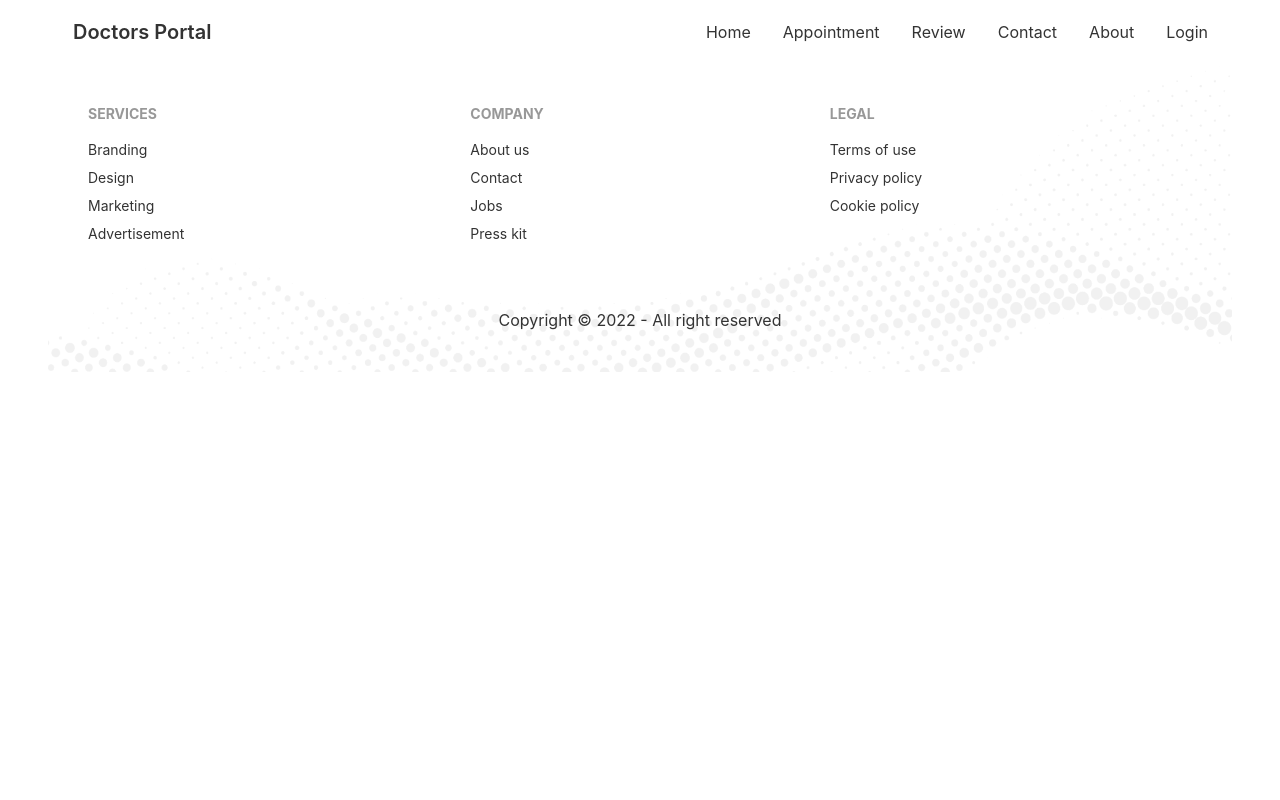
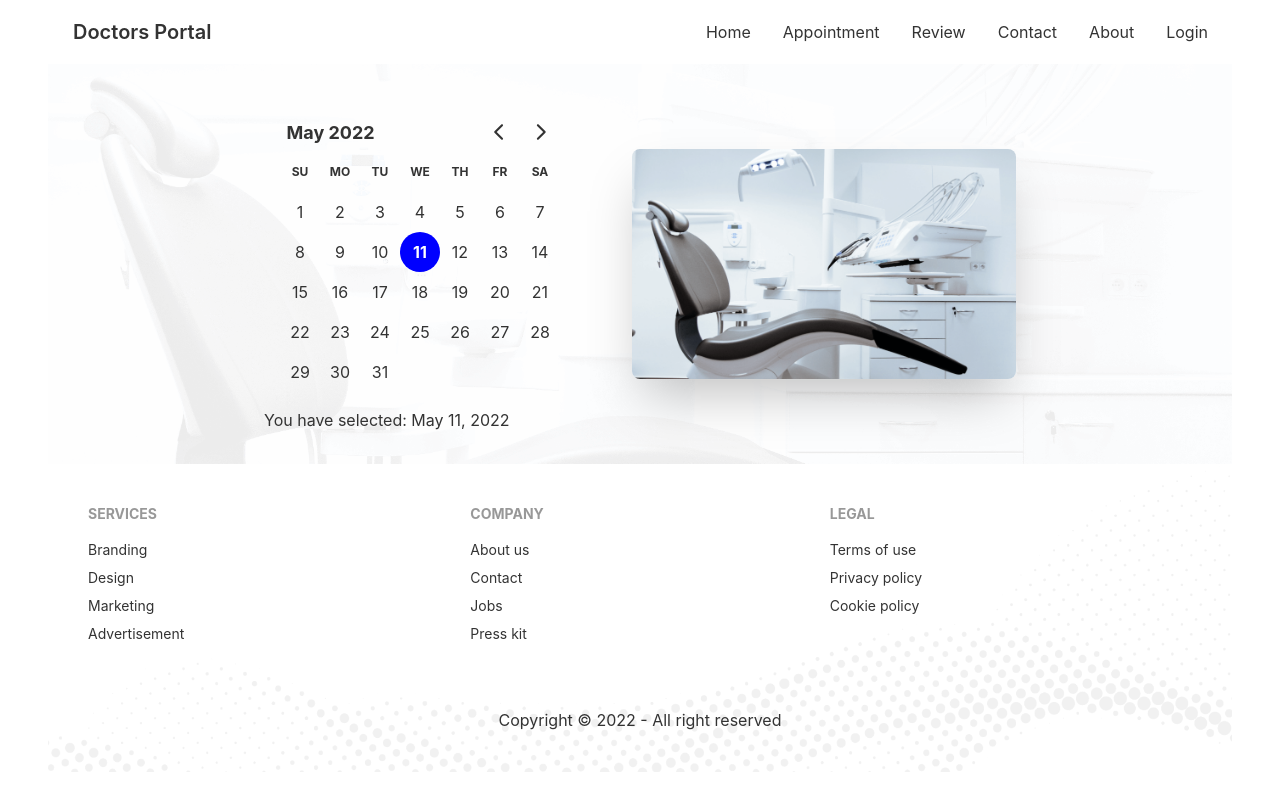
Before and after one commit to rakibul-wdp/doctors-portal, a React (Create React App) app: page /appointment in a window 1280 px wide. Built offline with nearby package versions, Linux system fonts and the light colour scheme.

Commit message:
add day picker in banner

```diff
--- a/package.json
+++ b/package.json
@@ -7,7 +7,9 @@
     "@testing-library/react": "^13.2.0",
     "@testing-library/user-event": "^13.5.0",
     "daisyui": "^2.14.3",
+    "date-fns": "^2.28.0",
     "react": "^18.1.0",
+    "react-day-picker": "^8.0.5",
     "react-dom": "^18.1.0",
     "react-router-dom": "^6.3.0",
     "react-scripts": "5.0.1",
--- a/src/Pages/Appointment/Appointment.js
+++ b/src/Pages/Appointment/Appointment.js
@@ -1,9 +1,11 @@
 import React from 'react';
 import Footer from '../Shared/Footer';
+import AppointmentBanner from './AppointmentBanner';
 
 const Appointment = () => {
   return (
     <div>
+      <AppointmentBanner />
       <Footer />
     </div>
   );
--- /dev/null
+++ b/src/Pages/Appointment/AppointmentBanner.js
@@ -0,0 +1,23 @@
+import React, { useState } from 'react';
+import background from '../../assets/images/bg.png';
+import chair from '../../assets/images/chair.png';
+import { DayPicker } from 'react-day-picker';
+import 'react-day-picker/dist/style.css';
+import { format } from 'date-fns';
+
+const AppointmentBanner = () => {
+  const [date, setDate] = useState(new Date());
+  return (
+    <div className='hero min-h-[50vh]' style={{ backgroundImage: `url(${background})` }}>
+      <div className='hero-content flex-col lg:flex-row-reverse'>
+        <img src={chair} className='max-w-sm rounded-lg shadow-2xl' alt='Dentist Chair' />
+        <div className='mr-10'>
+          <DayPicker mode='single' selected={date} onSelect={setDate} />
+          <p>You have selected: {format(date, 'PP')}</p>
+        </div>
+      </div>
+    </div>
+  );
+};
+
+export default AppointmentBanner;
--- a/src/Pages/Home/Contact.js
+++ b/src/Pages/Home/Contact.js
@@ -4,7 +4,7 @@
 
 const Contact = () => {
   return (
-    <div className='mt-28 py-16' style={{ background: `url(${appointment})` }}>
+    <div className='mt-28 py-16' style={{ backgroundImage: `url(${appointment})` }}>
       <div className='py-10 text-center'>
         <h3 className='font-bold text-xl text-secondary'>Contact Us</h3>
         <h3 className='text-4xl text-white'>Stay connected with us</h3>
--- a/src/Pages/Home/MakeAppointment.js
+++ b/src/Pages/Home/MakeAppointment.js
@@ -5,7 +5,7 @@
 
 const MakeAppointment = () => {
   return (
-    <section style={{ background: `url(${appointment})` }} className='flex justify-center items-center mb-28'>
+    <section style={{ backgroundImage: `url(${appointment})` }} className='flex justify-center items-center mb-28'>
       <div className='flex-1 hidden lg:block'>
         <img className='mt-[-100px]' src={doctor} alt='' />
       </div>
```
Also changed, not shown: 1 other file (tests, documents, lock files or other folders).
